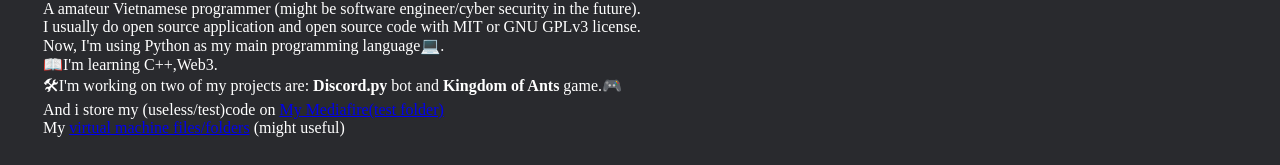
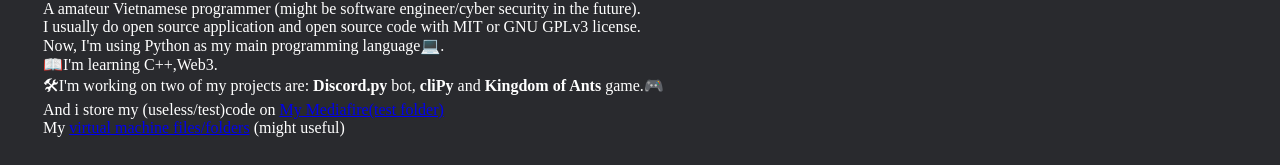
Before and after one commit to alan-alexander-1011/alan-alexander-1011.github.io, a plain HTML site: page index.html in a window 1280 px wide. Shown: the part 196-361 px from the top of the page. Drawn offline with Linux system fonts and the light colour scheme.

Commit message:
Update index.html

```diff
--- a/index.html
+++ b/index.html
@@ -18,7 +18,7 @@
         I usually do open source application and open source code with MIT or GNU GPLv3 license.<br>
         Now, I&#39;m using Python as my main programming language💻.<br>
         📖I&#39;m learning C++,Web3.<br>
-        🛠I&#39;m working on two of my projects are: <strong>Discord.py</strong> bot and <strong>Kingdom of Ants</strong> game.🎮<br>
+        🛠I&#39;m working on two of my projects are: <strong>Discord.py</strong> bot, <strong>cliPy</strong> and <strong>Kingdom of Ants</strong> game.🎮<br>
         And i store my (useless/test)code on <a href="https://www.mediafire.com/folder/hx5o8enbyn1nt/My_test_folder">My Mediafire(test folder)</a><br>
         My <a href="https://www.mediafire.com/folder/8cnsftlplsolq/virutal_machine">virtual machine files/folders</a> (might useful)</p>
         </blockquote>
```
